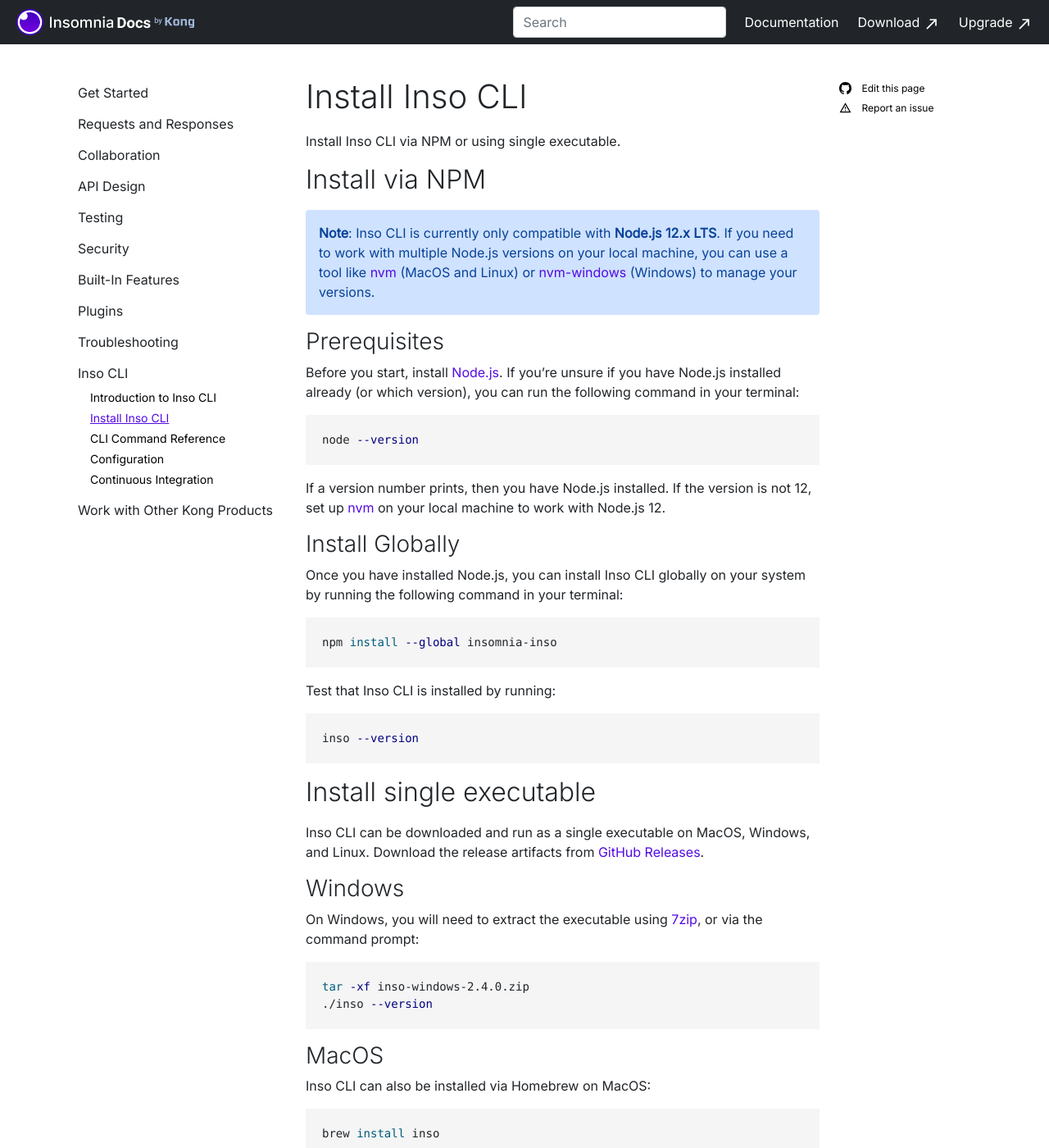
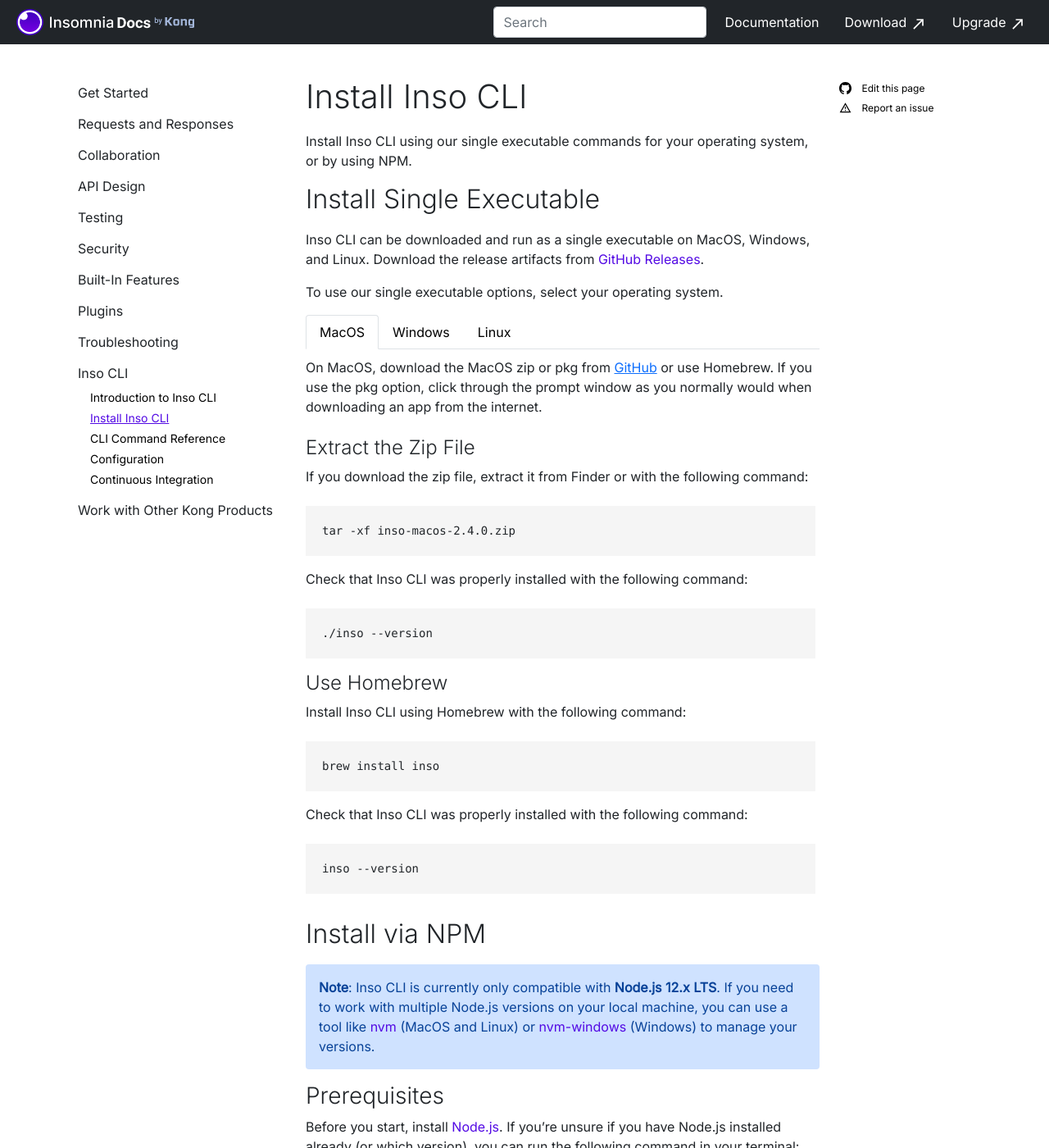
Before and after one commit to Kong/insomnia-docs, a Jekyll site: the page built from docs/inso-cli/install.md, in a window 1280 px wide and 1400 px high. Shown: the whole window at 82% size. Built offline with Jekyll 4.4.1, drawn with Linux system fonts in a browser that asks for light colours; comment, search, counter and statistics services are not loaded.

Commit message:
[DOCU-2030] Add accessible tabs to Inso CLI install (#68)

````diff
--- a/docs/assets/css/styles.scss
+++ b/docs/assets/css/styles.scss
@@ -167,7 +167,6 @@
 .nav-link {
     color: white !important;
     display: inline;
-    padding-right: 0px !important;
 
     &:hover {
         text-decoration: underline;
@@ -344,3 +343,14 @@
 .z-sidebar {
     z-index: 0;
 }
+
+// sideways tabs
+.side-tabs {
+    color: black !important;
+}
+
+.tab-content {
+    padding-top: 10px;
+    padding-right: 5px;
+    margin-bottom: 30px;
+}
--- a/docs/inso-cli/install.md
+++ b/docs/inso-cli/install.md
@@ -5,7 +5,56 @@
 category-url: inso-cli
 ---
 
-Install Inso CLI via NPM or using single executable.
+Install Inso CLI using our single executable commands for your operating system, or by using NPM.
+
+## Install Single Executable
+
+Inso CLI can be downloaded and run as a single executable on MacOS, Windows, and Linux. Download the release artifacts from [GitHub Releases](https://github.com/Kong/insomnia/releases/tag/lib%402.4.0).
+
+To use our single executable options, select your operating system.
+
+<nav>
+  <div class="nav nav-tabs" id="nav-tab" role="tablist">
+    <button class="nav-link active side-tabs" id="nav-home-tab" data-bs-toggle="tab" data-bs-target="#nav-home" type="button" role="tab" aria-controls="nav-home" aria-selected="true">MacOS</button>
+    <button class="nav-link side-tabs" id="nav-profile-tab" data-bs-toggle="tab" data-bs-target="#nav-profile" type="button" role="tab" aria-controls="nav-profile" aria-selected="false">Windows</button>
+    <button class="nav-link side-tabs" id="nav-contact-tab" data-bs-toggle="tab" data-bs-target="#nav-contact" type="button" role="tab" aria-controls="nav-contact" aria-selected="false">Linux</button>
+  </div>
+</nav>
+<div class="tab-content" id="nav-tabContent">
+  <div class="tab-pane fade show active" id="nav-home" role="tabpanel" aria-labelledby="nav-home-tab">
+  On MacOS, download the MacOS zip or pkg from <a href="https://github.com/Kong/insomnia/releases/tag/lib%402.4.0">GitHub</a> or use Homebrew. If you use the pkg option, click through the prompt window as you normally would when downloading an app from the internet.
+<br/><br/>
+<h4>Extract the Zip File</h4>
+If you download the zip file, extract it from Finder or with the following command:
+<br/><br/>
+<pre class="highlight"><code>tar -xf inso-macos-2.4.0.zip</code></pre>
+  Check that Inso CLI was properly installed with the following command:
+<br/><br/>
+<pre class="highlight"><code>./inso --version</code></pre>
+<h4>Use Homebrew</h4>
+Install Inso CLI using Homebrew with the following command:
+<br/><br/>
+<pre class="highlight"><code>brew install inso</code></pre>
+Check that Inso CLI was properly installed with the following command:
+<br/><br/>
+<pre class="highlight"><code>inso --version</code></pre>
+  </div>
+  <div class="tab-pane fade" id="nav-profile" role="tabpanel" aria-labelledby="nav-profile-tab">
+  On Windows, download the Windows zip file from <a href="https://github.com/Kong/insomnia/releases/tag/lib%402.4.0">GitHub</a>. Then, extract the executable using <a href="https://www.7-zip.org/">7zip</a>, or via the following command:
+  <br/><br/>
+<pre class="highlight"><code>tar -xf inso-windows-2.4.0.zip</code></pre>
+Check that Inso CLI was properly installed with the following command:
+<br/><br/>
+<pre class="highlight"><code>./inso --version</code></pre>
+  </div>
+  <div class="tab-pane fade" id="nav-contact" role="tabpanel" aria-labelledby="nav-contact-tab">On Linux, download the Linux tar file from <a href="https://github.com/Kong/insomnia/releases/tag/lib%402.4.0">GitHub</a>. Extract the file by using the following command:
+  <br/><br/>
+  <pre class="highlight"><code>tar -xf inso-linux-2.4.0.tar.xz</code></pre>
+  Check that Inso CLI was properly installed with the following command:
+<br/><br/>
+<pre class="highlight"><code>./inso --version</code></pre>
+  </div>
+</div>
 
 ## Install via NPM
 
@@ -35,24 +84,3 @@
 ```bash
 inso --version
 ```
-
-## Install single executable
-
-Inso CLI can be downloaded and run as a single executable on MacOS, Windows, and Linux. Download the release artifacts from [GitHub Releases](https://github.com/Kong/insomnia/releases/tag/lib%402.4.0).
-
-### Windows
-
-On Windows, you will need to extract the executable using [7zip](https://www.7-zip.org/), or via the command prompt:
-
-```sh
-tar -xf inso-windows-2.4.0.zip
-./inso --version
-```
-
-### MacOS
-
-Inso CLI can also be installed via Homebrew on MacOS:
-
-```bash
-brew install inso
-```
````
